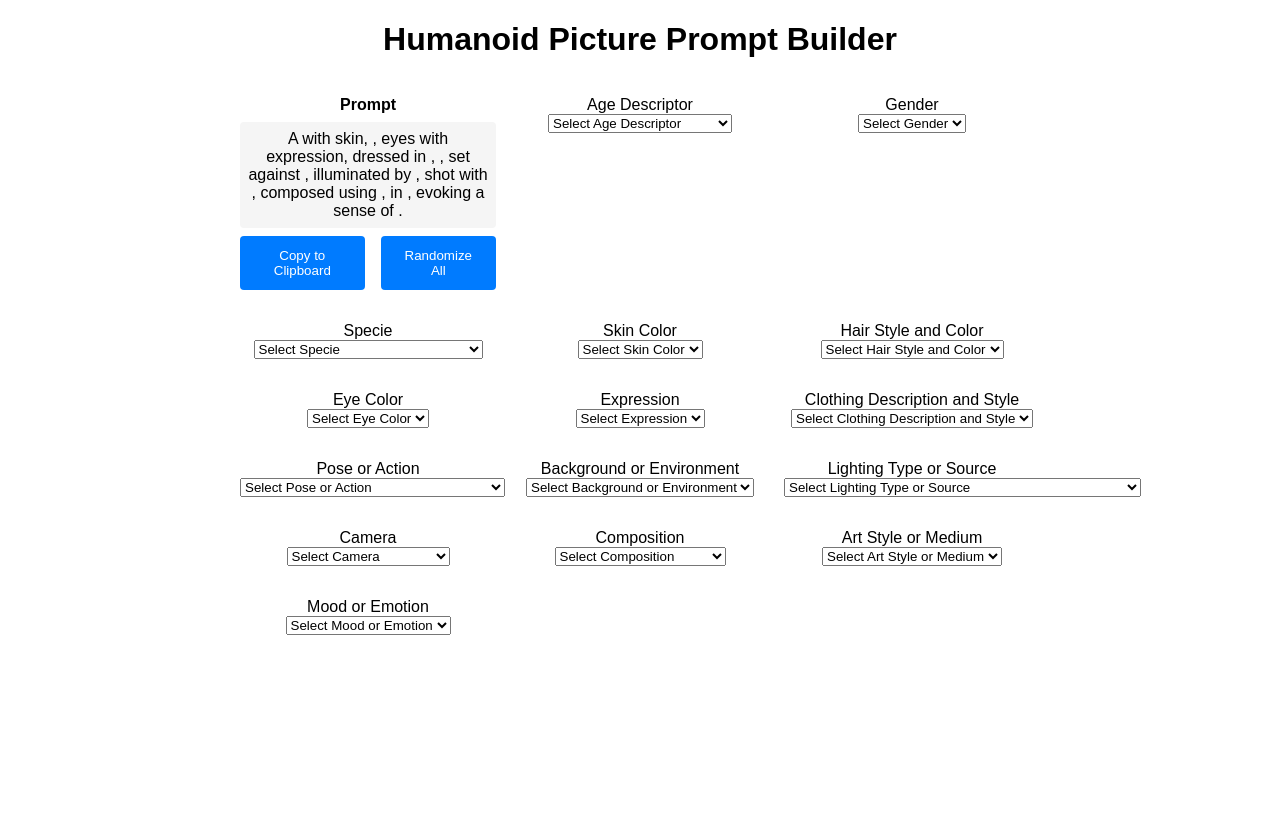
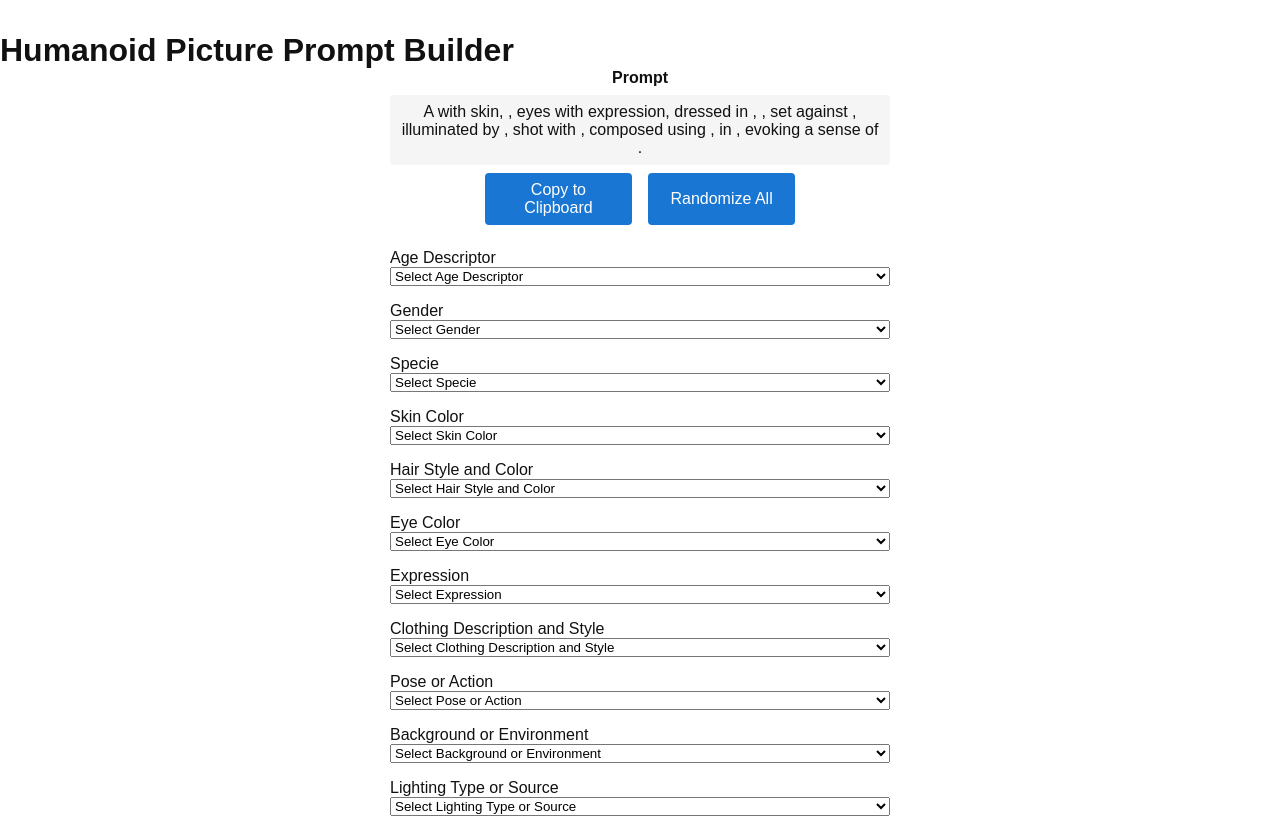
Before and after one commit to nicolasb-git/prompt-template-builder, a React (Create React App) app: page / in a window 1280 px wide. Shown: the top 818 px of the page. Built offline with nearby package versions, Linux system fonts and the light colour scheme.

Commit message:
Add CSS reset and enforce single-column layout for consistent rendering on Vercel and all browsers

```diff
--- a/src/App.css
+++ b/src/App.css
@@ -1,15 +1,39 @@
+/* CSS Reset */
+* {
+  box-sizing: border-box;
+  margin: 0;
+  padding: 0;
+}
+
+body {
+  font-family: Arial, Helvetica, sans-serif;
+  background: #fff;
+  color: #111;
+}
+
 .App {
-  text-align: center;
-  font-family: sans-serif;
+  width: 100vw;
+  min-height: 100vh;
+  padding: 2em 0;
 }
 
 .form-container {
-  display: grid;
-  grid-template-columns: repeat(auto-fit, minmax(250px, 1fr));
-  gap: 1rem;
-  padding: 1rem;
-  max-width: 800px;
+  display: flex;
+  flex-direction: column;
+  width: 100%;
+  max-width: 500px;
   margin: 0 auto;
+}
+
+.form-container > div {
+  width: 100%;
+  margin-bottom: 1em;
+}
+
+select, .custom-button {
+  width: 100%;
+  max-width: 100%;
+  box-sizing: border-box;
 }
 
 input[type='text'] {
@@ -26,22 +50,30 @@ button {
   border-radius: 4px;
   cursor: pointer;
   transition: background-color 0.2s;
-  grid-column: 1 / -1; /* Make button span all columns */
 }
 
 button:hover {
   background-color: #0056b3;
 }
 
+.custom-button {
+  max-width: 200px;
+  padding: 0.5em 1em;
+  font-size: 1rem;
+  border: none;
+  border-radius: 4px;
+  background: #1976d2;
+  color: #fff;
+  cursor: pointer;
+  margin-bottom: 0.5em;
+  transition: background 0.2s;
+}
+.custom-button:hover {
+  background: #1565c0;
+}
+
 .prompt-output {
-  margin-top: 2rem;
-  padding: 1rem;
-  background-color: #f8f9fa;
-  border: 1px solid #dee2e6;
-  border-radius: 4px;
-  max-width: 800px;
-  margin: 2rem auto;
-  text-align: left;
+  margin-bottom: 1em;
 }
 
 .prompt-output p {
```
